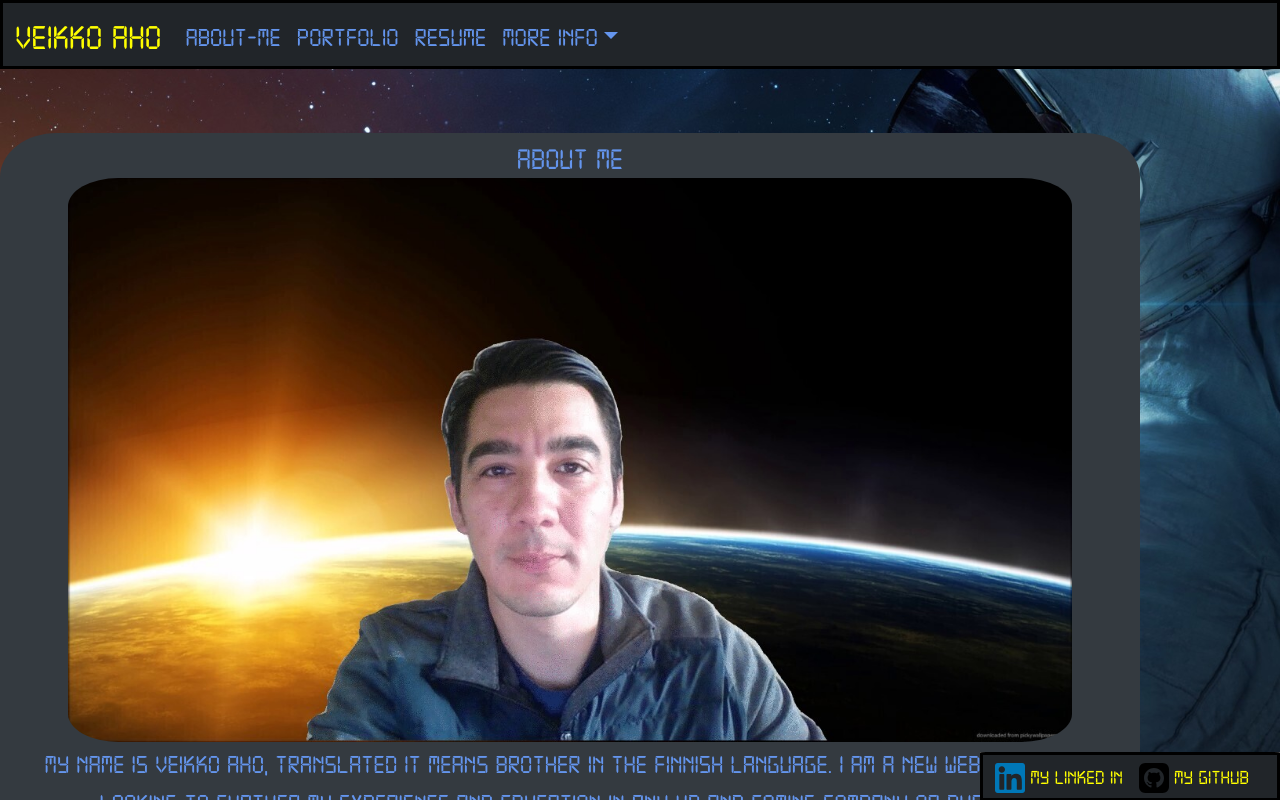
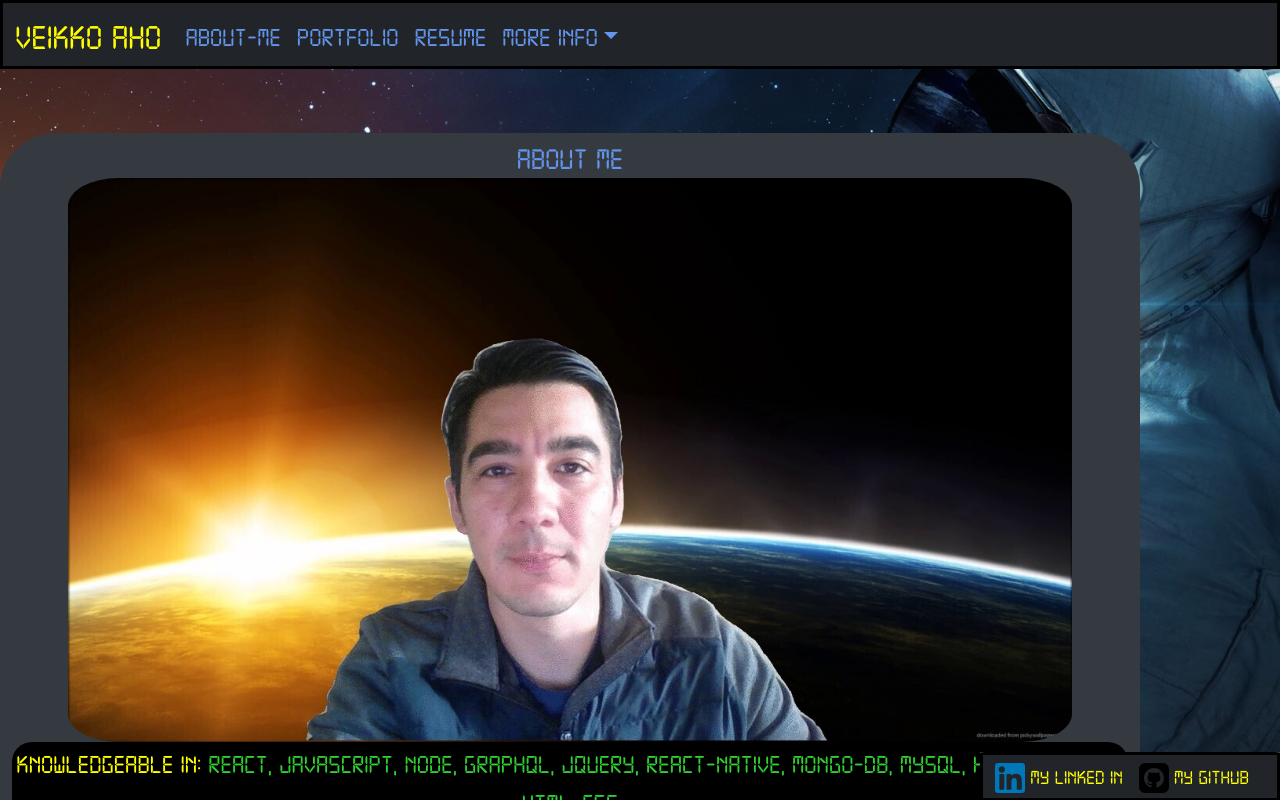
Before and after one commit to Vidfinnx/Vreactport, a React (Create React App) app: page / in a window 1280 px wide. Shown: the top 800 px of the page. Built offline with nearby package versions, Linux system fonts and the light colour scheme.

Commit message:
added skills to about-me section

```diff
--- a/src/Aboutme.js
+++ b/src/Aboutme.js
@@ -12,8 +12,12 @@ function Aboutme() {
             <Col style={{fontFamily: 'Digital', fontSize: '30px', fontColor: 'cornflowerblue'}}>About Me</Col>
             <Image src={AhoBG} fluid />
                 {/* <Row> */}
+                <Col style={{borderRadius: '20px', fontFamily: 'Digital', backgroundColor: 'black', color: 'Limegreen'}}><span style={{color: 'yellow'}}>Knowledgeable In:</span> React, Javascript, Node, GraphQL, Jquery, React-Native, Mongo-DB, MySQL, HandlebarsJS, HTML, CSS </Col>
+                <br></br>
                     <Col style={{fontFamily: 'Digital'}}>My name is Veikko Aho,  translated it means brother in the Finnish Language. I am a new Web Developer looking to further my experience and education in any up and coming company or business.</Col>
+                    <br></br>
 <Col style={{fontFamily: 'Digital', color:'red'}}>I am a United States Air Force Veteran, and I have spent the past 14 years as a Paramedic and Volunteer Firefighter. My time in the as a Paramedic and in the Military has given me a drive for excellence a unique ability to adapt to any situation wrapped in compassion and the desire to help wherever possible. </Col>
+<br></br>
 <Col style={{fontFamily: 'Digital', color:'limegreen'}}>Please feel free to contact me, you can find my information above in the drop down menu under Contact-Me. </Col>
                 {/* </Row> */}
             </Container>
```
